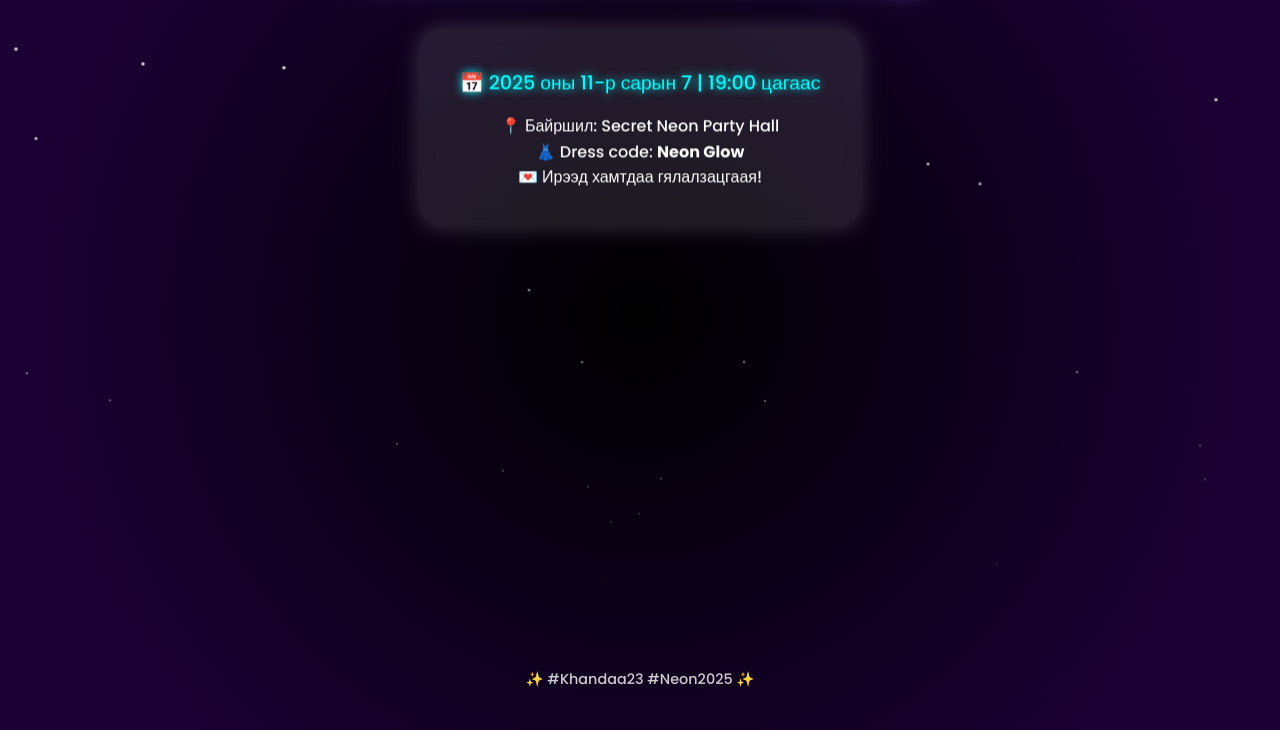
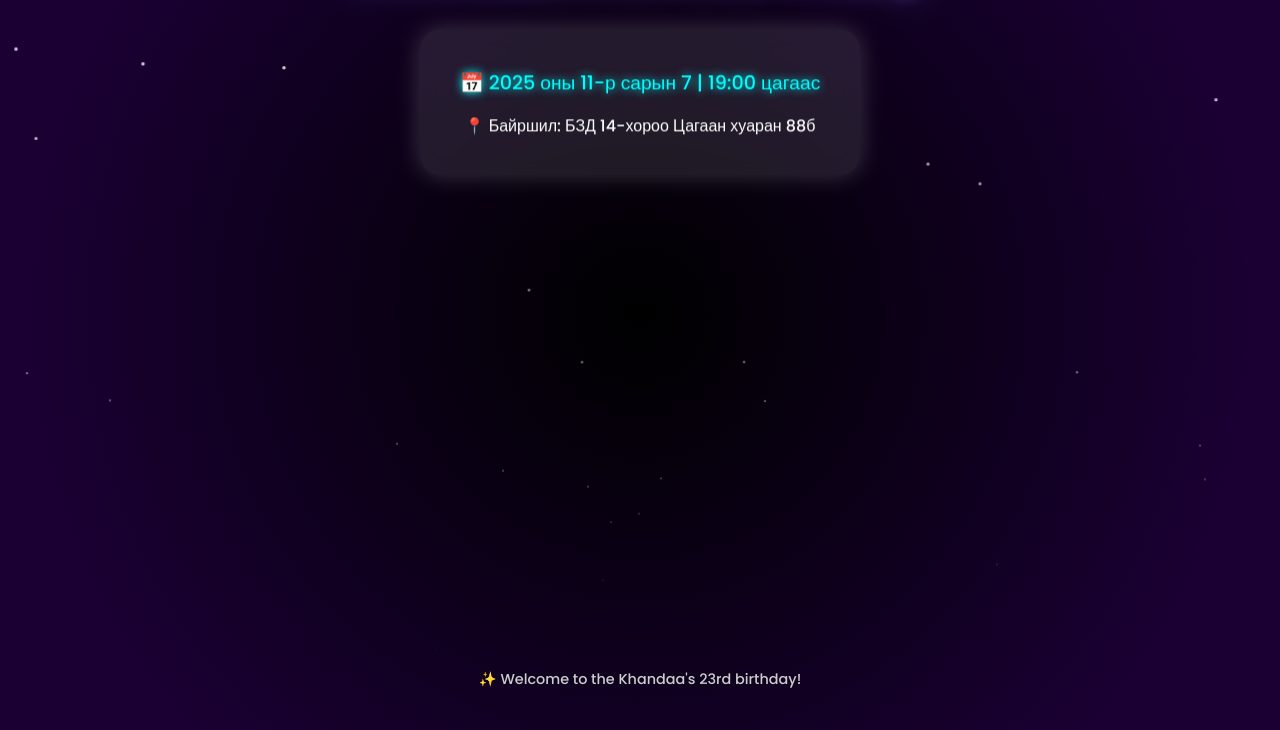
Before and after one commit to nyamdawaatuguldur779-cmd/khandaa-s_birthday-23th, a plain HTML site: page index.html in a window 1280 px wide. Shown: the part 100-830 px from the top of the page. Drawn offline with Linux system fonts and the light colour scheme.

Commit message:
Modify birthday invitation details
Updated party details and location in the invitation.

```diff
--- a/index.html
+++ b/index.html
@@ -101,13 +101,11 @@
   <div class="card">
     <p class="date">📅 2025 оны 11-р сарын 7 | 19:00 цагаас</p>
     <p class="info">
-      📍 Байршил: Secret Neon Party Hall <br>
-      👗 Dress code: <b>Neon Glow</b> <br>
-      💌 Ирээд хамтдаа гялалзацгаая!
+      📍 Байршил: БЗД 14-хороо Цагаан хуаран 88б <br>
     </p>
   </div>
 
-  <footer>✨ #Khandaa23 #Neon2025 ✨</footer>
+  <footer>✨ Welcome to the Khandaa's 23rd birthday!</footer>
 
   <script>
     // Random sparkles
```
